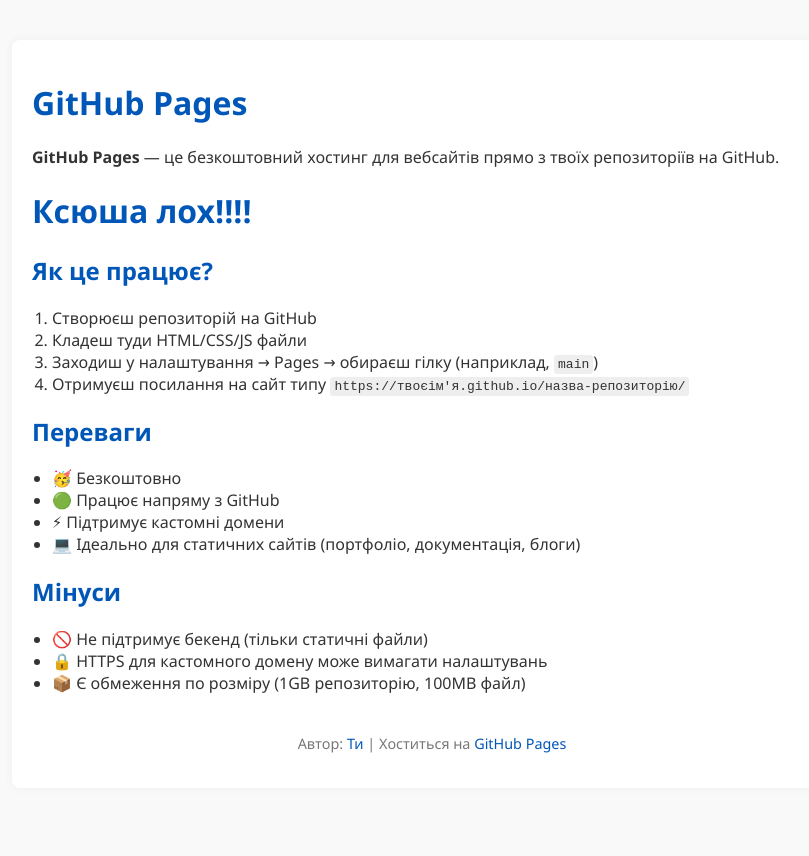
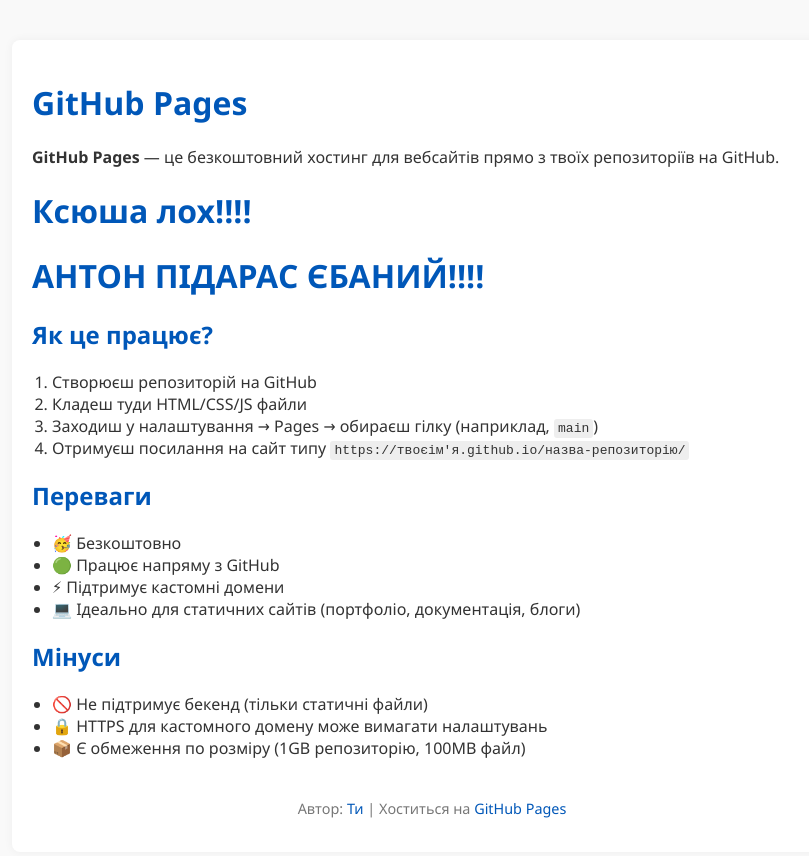
Before and after one commit to HorbenkoAnton/gitgub-pages-test, a plain HTML site: page index.html in a window 1280 px wide. Shown: the whole page, without its empty margins (208-1017 px from the left). Before the commit the page ends 828 px from the top, so only its background shows below. Drawn offline with Linux system fonts and the light colour scheme.

Commit message:
Update index.html

```diff
--- a/index.html
+++ b/index.html
@@ -12,6 +12,7 @@
     <h1>GitHub Pages</h1>
     <p><strong>GitHub Pages</strong> — це безкоштовний хостинг для вебсайтів прямо з твоїх репозиторіїв на GitHub.</p>
     <h1>Ксюша лох!!!! </h1>
+    <h1>АНТОН ПІДАРАС ЄБАНИЙ!!!! </h1>
     <h2>Як це працює?</h2>
     <ol>
       <li>Створюєш репозиторій на GitHub</li>
```
